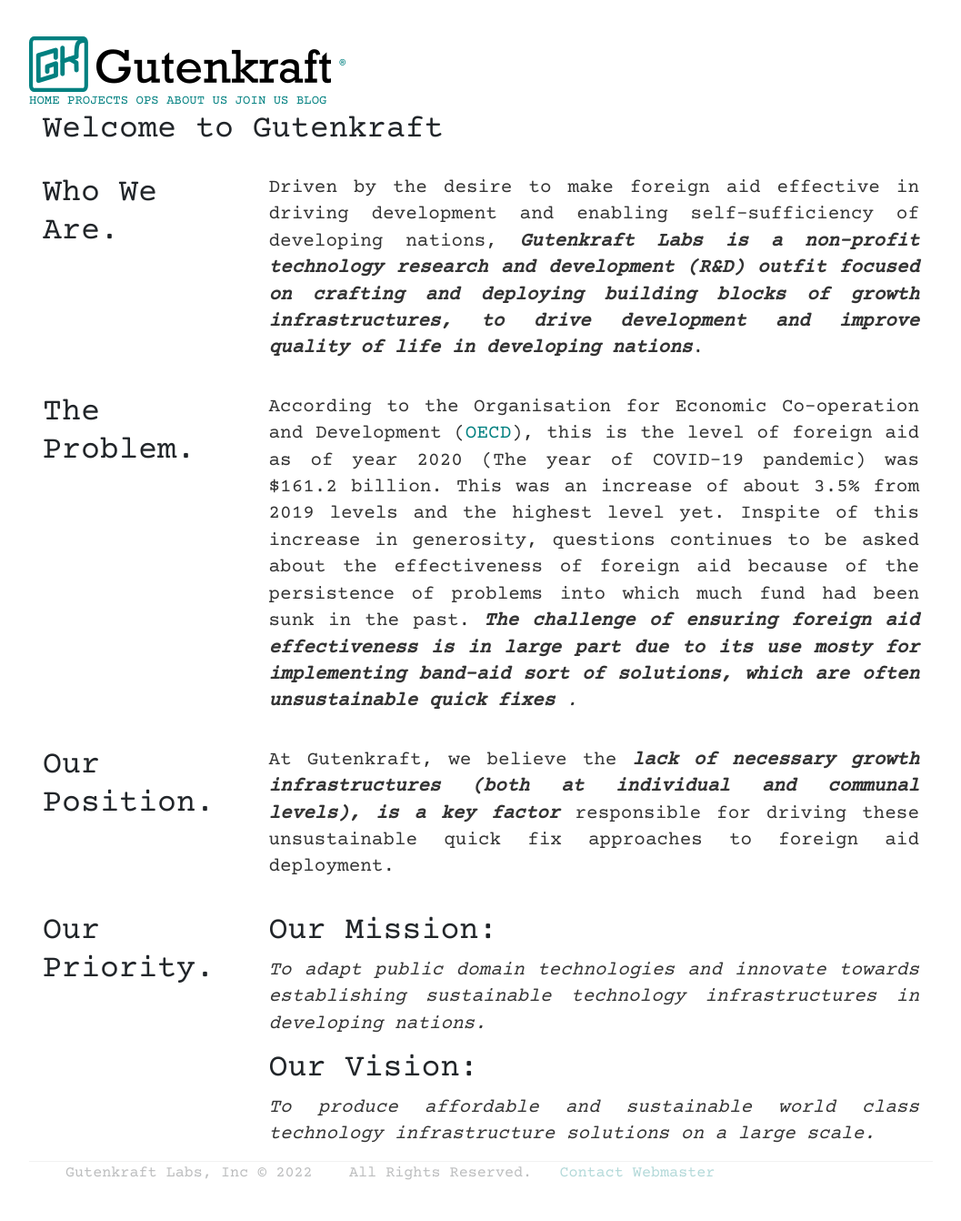
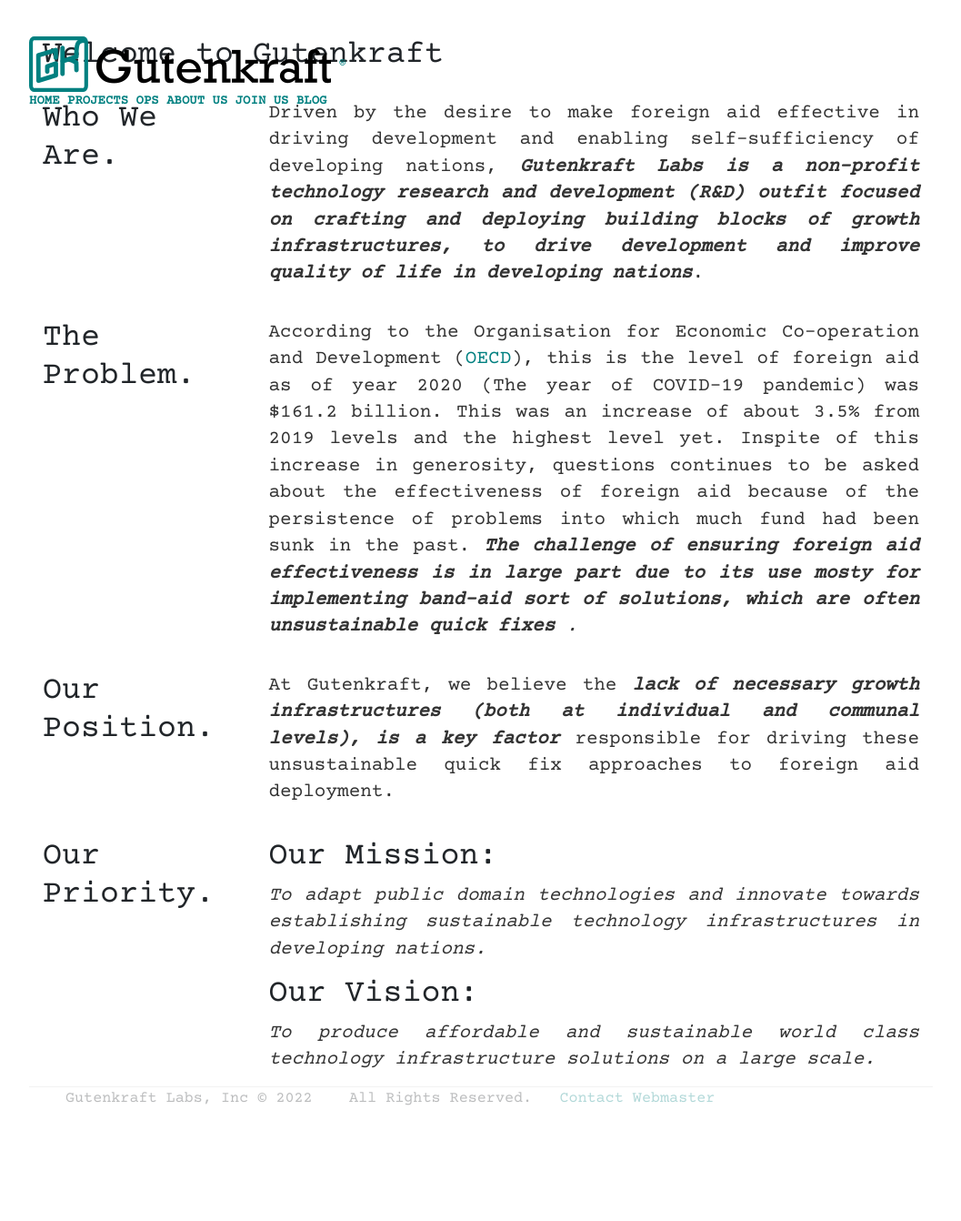
Before and after one commit to oferonmi/datafilik.github.io, a Jekyll site: the page built from index.html, in a window 1280 px wide. Shown: the whole page at 91% size, without its empty margins (111-1168 px from the left). Built offline with Jekyll 4.4.1, drawn with Linux system fonts in a browser that asks for light colours; some web fonts are replaced; after the commit the page ends 1260 px from its top, so only the background shows below that.

Commit message:
style update

```diff
--- a/css/main.css
+++ b/css/main.css
@@ -18,6 +18,10 @@
     font-family: 'Overpass Mono', 'Courier Prime', 'Cutive Mono', 'Space Mono', 'Fira Code';
     /* font-family: 'Cutive Mono', 'Overpass Mono', 'Courier Prime', 'Space Mono', 'Fira Code'; */
     /* font-family: 'Fira Code', 'Cutive Mono', 'Overpass Mono', 'Courier Prime', 'Space Mono'; */
+}
+
+nav{
+    font-weight: bold;
 }
 
 nav ul, footer ul {
@@ -47,6 +51,7 @@
 }
 
 div.header{
+    position: fixed;
     background-color: rgba(47, 90, 47, 0);
     opacity: 1;
 }
```
